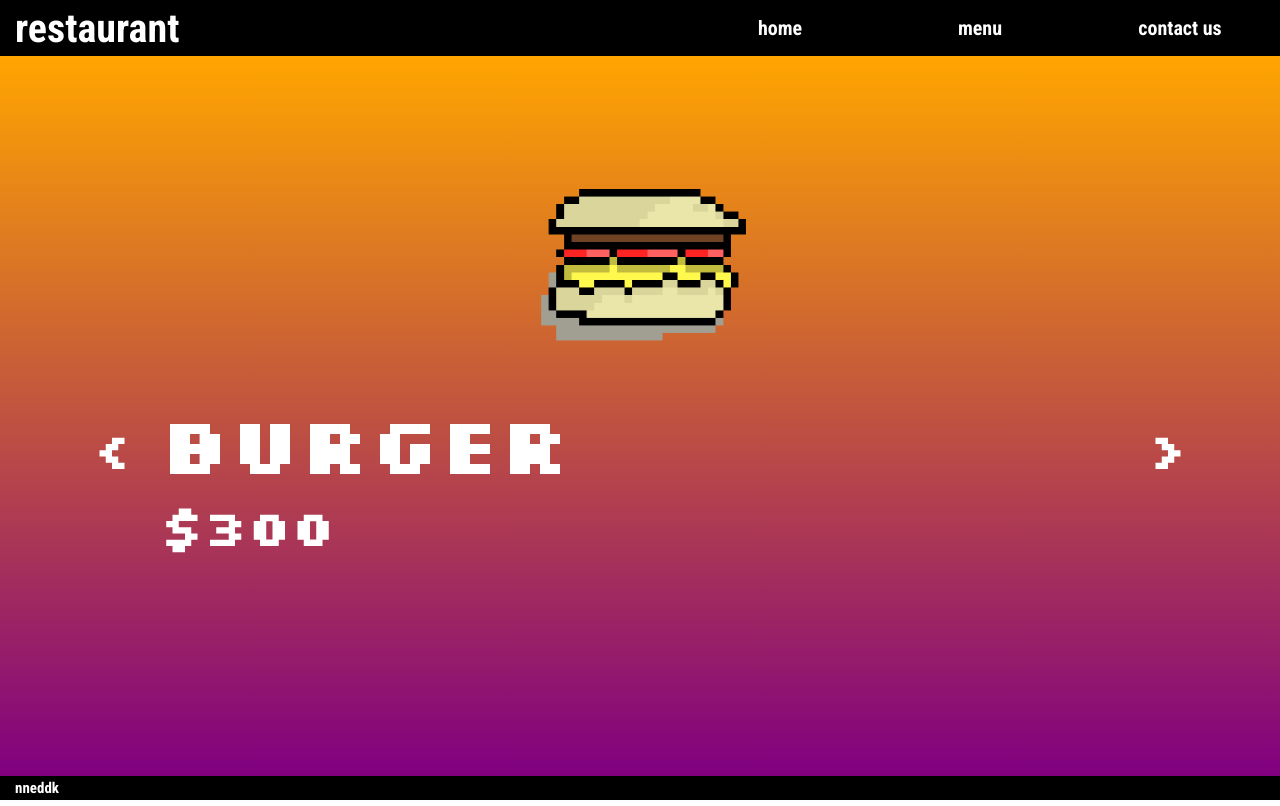
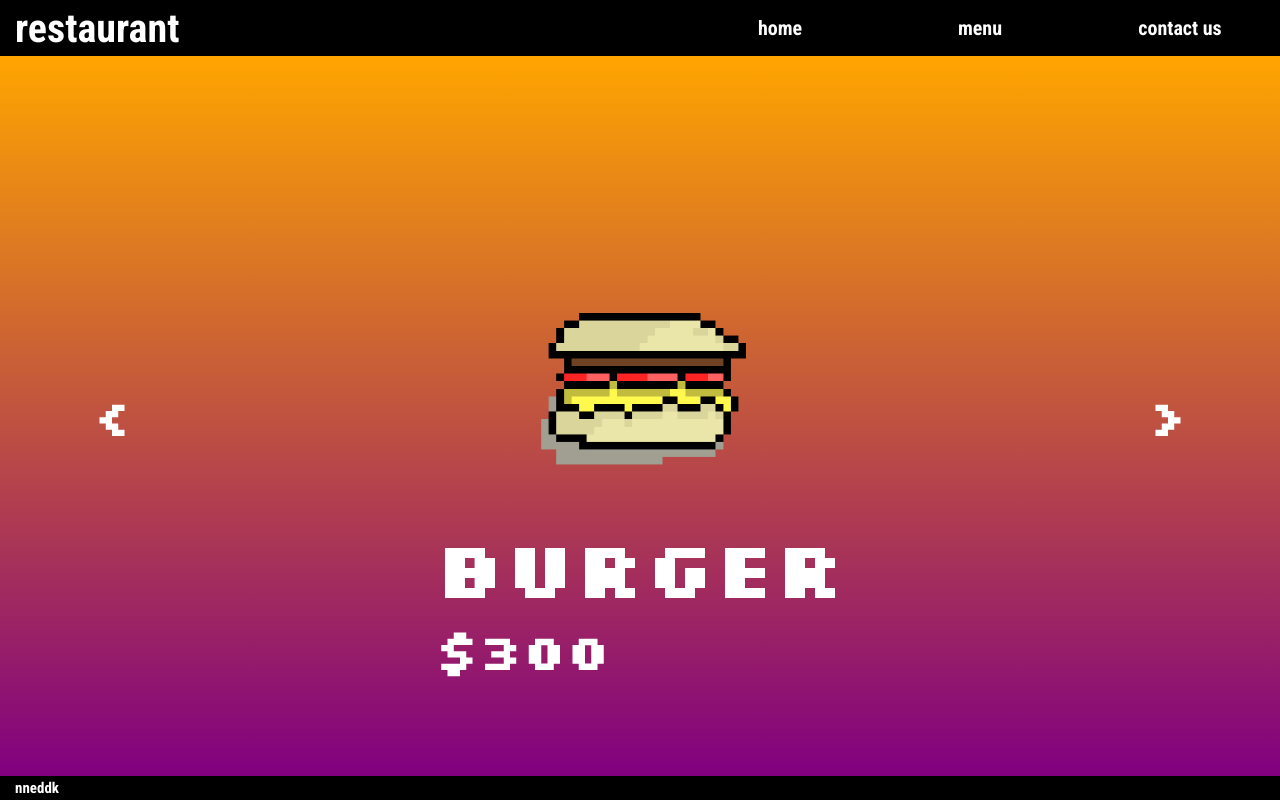
Before and after one commit to nneddk/restaurant, a website built with webpack: page dist/index.html in a window 1280 px wide. Both pictures are taken after a click on the button "menu". Built offline with nearby package versions, Linux system fonts and the light colour scheme.

Commit message:
changed centering

```diff
--- a/src/styles/menu.css
+++ b/src/styles/menu.css
@@ -6,8 +6,13 @@
     display: grid;
     grid-template-columns: 1fr 10fr 1fr;
 }
+.food-div{
+    display:flex;
+    justify-content: center;
+    align-items: center;
+}
 .food{
-    height:60%;
+    height:50vmin;
     display:grid;
     grid-template-rows: 10fr 2fr 2fr;;
 
```
Also changed, not shown: dist/index.bundle.js.
